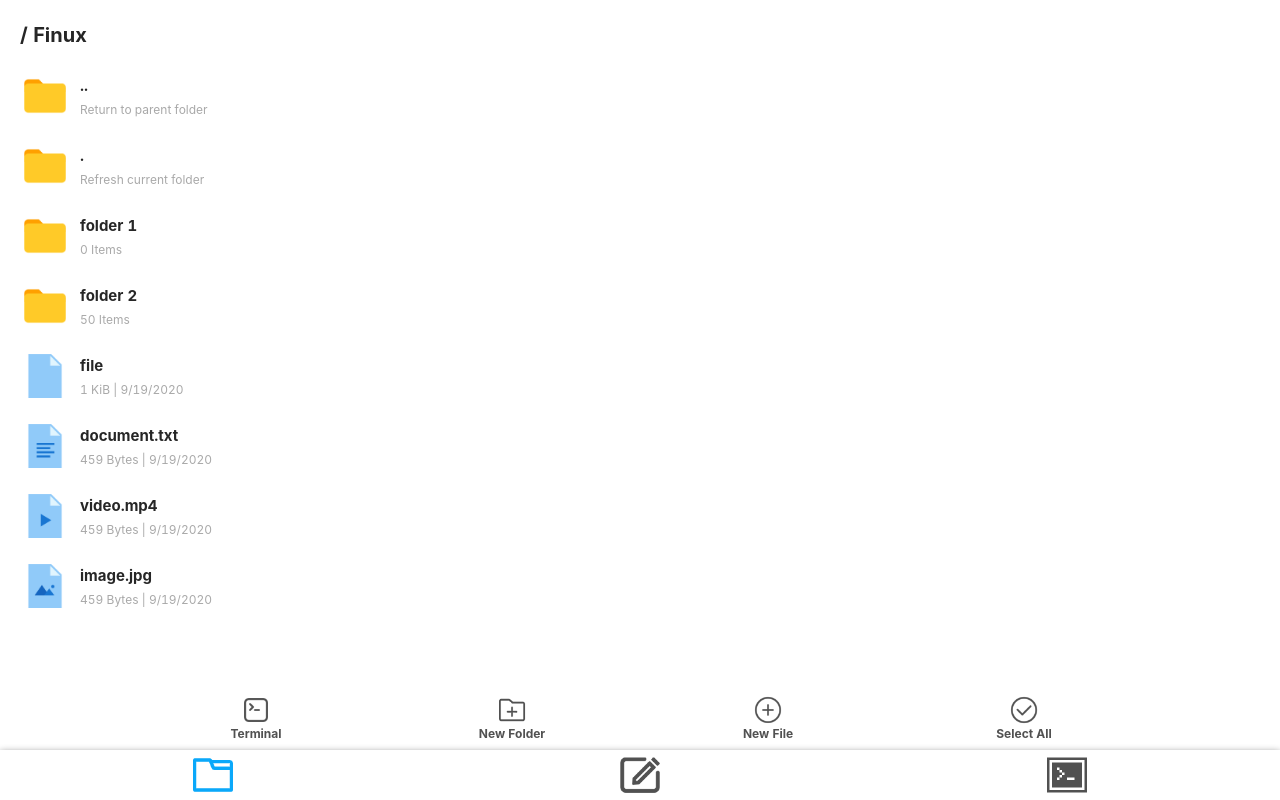
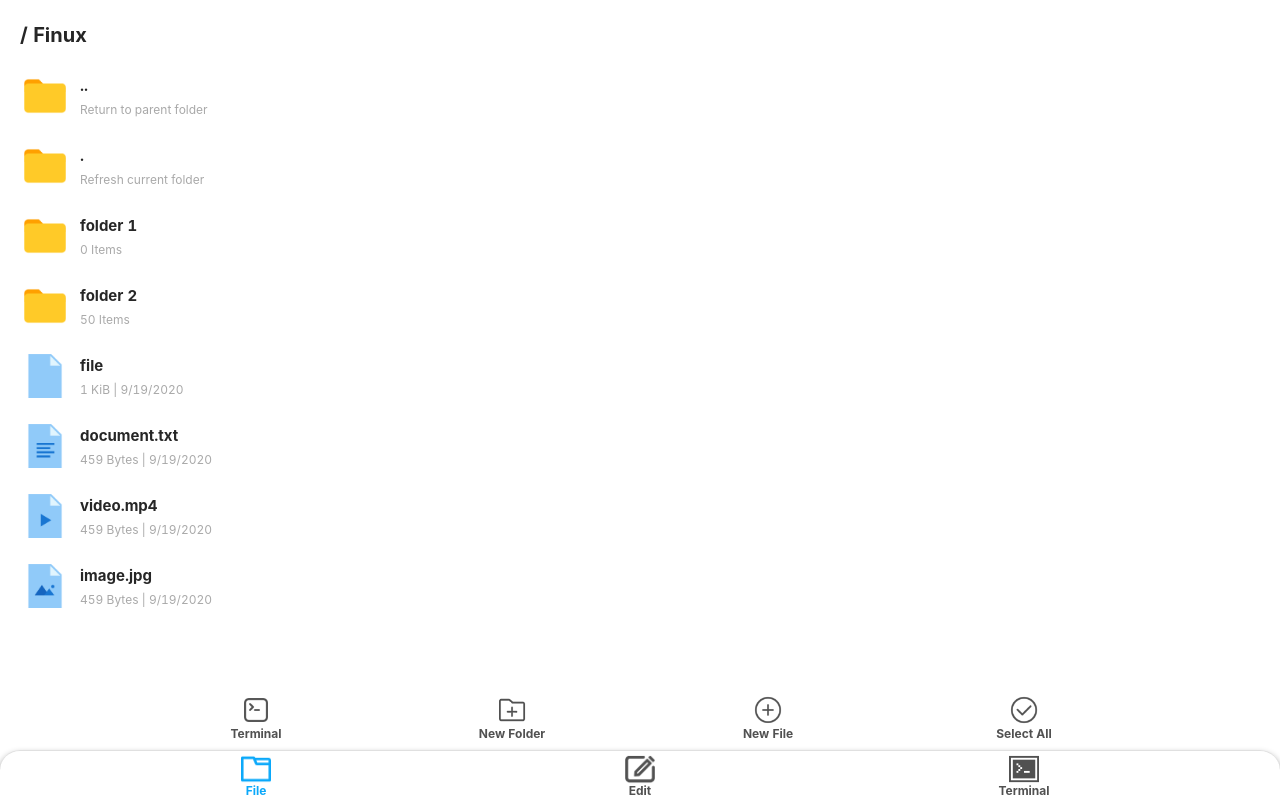
Before and after one commit to OrangeX4/Orangex-UI, a React (Create React App) app: page / in a window 1280 px wide. Built offline with nearby package versions, Linux system fonts and the light colour scheme; no server answers.

Commit message:
Update css

```diff
--- a/src/components/Tab.tsx
+++ b/src/components/Tab.tsx
@@ -15,12 +15,15 @@ function Tab() {
         <div className='tab'>
             <div className='tab-pane'>
                 <img src={finuxActiveImg} className='tab-img' alt='file'></img>
+                <span className='tab-text-active'>File</span>
             </div>
             <div className='tab-pane'>
                 <img src={editImg} className='tab-img' alt='edit'></img>
+                <span className='tab-text'>Edit</span>
             </div>
             <div className='tab-pane'>
                 <img src={termImg} className='tab-img' alt='terminal'></img>
+                <span className='tab-text'>Terminal</span>
             </div>
         </div>
     )
--- a/src/css/Tab.css
+++ b/src/css/Tab.css
@@ -3,21 +3,45 @@
     height: 50px;
     width: 100%;
     bottom: 0px;
-    box-shadow: 0px 2px 7px gray;
+    box-shadow: 0px 4px 7px gray;
+    border-style: solid none none;
+    border-width: 1px;
+    border-radius: 20px 20px 0 0;
+    border-color: #e0e0e0;
     background-color: white;
-    display: flex;
-    align-content: center;
+    text-align: center;
 }
 
 .tab-pane {
     display: inline-block;
-    width: 34%;
+    width: 30%;
     text-align: center
     /* height: 50px; */
 }
 
 .tab-img {
-    margin-top: 5px;
-    height: 40px;
-    width: 40px;
+    padding-top: 3px;
+    height: 30px;
+    width: 30px;
+
+    display: block;
+    margin: 0 auto;
+
+    box-sizing: content-box !important;;
 }
+
+.tab-text-active {
+    margin-top: -2px;
+    display: block;
+    font-size: 12px;
+    font-weight: bolder;
+    color:#0aa8fa;
+}
+
+.tab-text {
+    margin-top: -2px;
+    display: block;
+    font-size: 12px;
+    font-weight: bolder;
+    color:#515151;
+}
```
